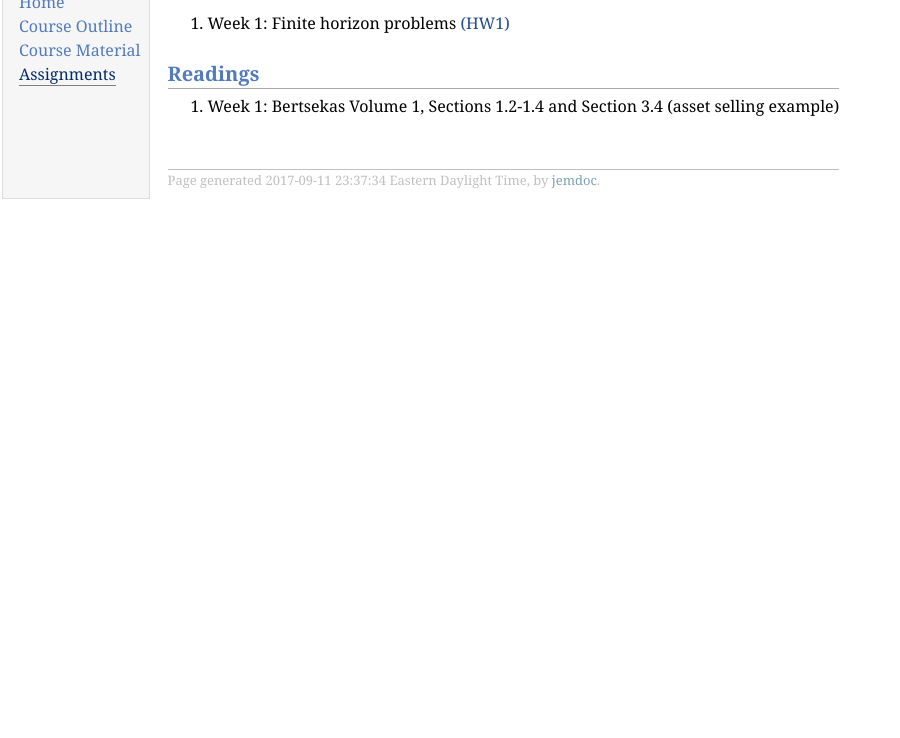
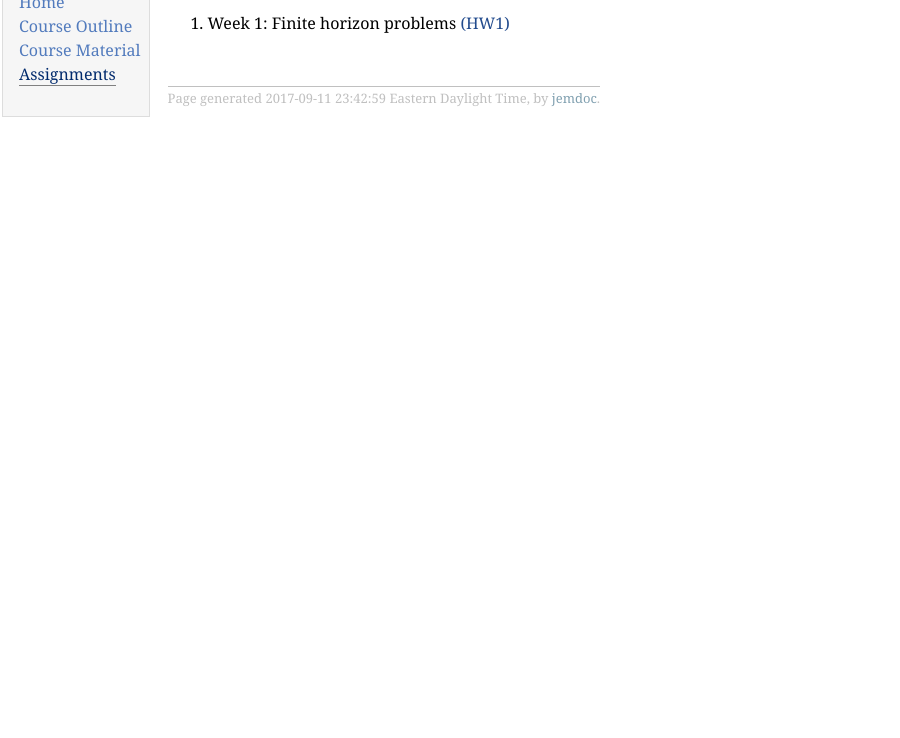
Before and after one commit to djrusso/RLCourse, a plain HTML site: page assignments.html in a window 1280 px wide. Shown: the part 62-800 px from the top of the page, without its empty margins (0-900 px from the left). Drawn offline with Linux system fonts and the light colour scheme.

Commit message:
removed reading from assignment page

```diff
--- a/assignments.html
+++ b/assignments.html
@@ -25,14 +25,9 @@
 <li><p>Week 1: Finite horizon problems <a href="homework/HW1.pdf">(HW1)</a> </p>
 </li>
 </ol>
-<h2>Readings</h2>
-<ol>
-<li><p>Week 1: Bertsekas Volume 1, Sections 1.2-1.4 and Section 3.4 (asset selling example)</p>
-</li>
-</ol>
 <div id="footer">
 <div id="footer-text">
-Page generated 2017-09-11 23:37:34 Eastern Daylight Time, by <a href="http://jemdoc.jaboc.net/">jemdoc</a>.
+Page generated 2017-09-11 23:42:59 Eastern Daylight Time, by <a href="http://jemdoc.jaboc.net/">jemdoc</a>.
 </div>
 </div>
 </td>
```
